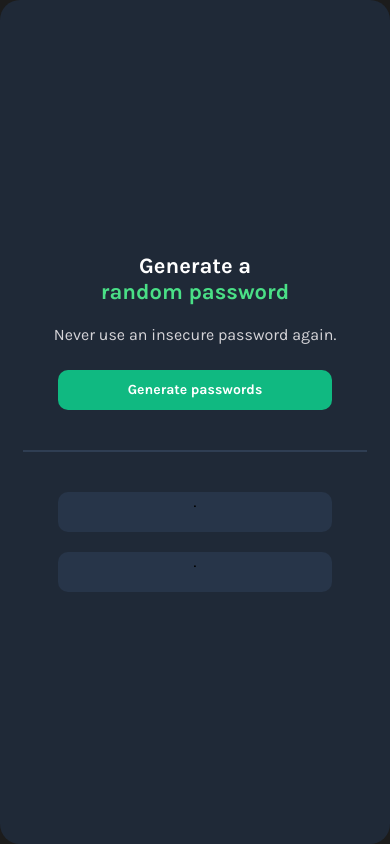
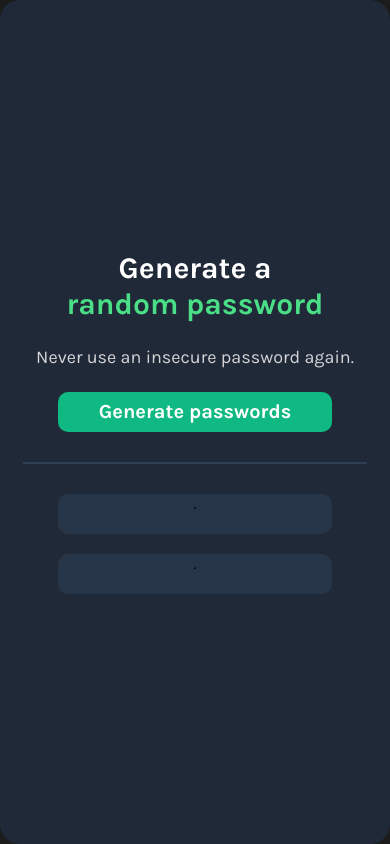
Before and after one commit to Ivanovic18/password-generator, a plain HTML site: page index.html in a window 390 px wide. Drawn offline with nearby package versions, Linux system fonts and the light colour scheme.

Commit message:
Add files via upload

```diff
--- a/style.css
+++ b/style.css
@@ -92,7 +92,7 @@ hr {
     }
 
     .heading {
-        font-size: 32px;
+        font-size: 40px;
     }
 
     p {
@@ -102,7 +102,7 @@ hr {
     }
 
     button {
-        font-size: 18px;
+        font-size: 30px;
         padding: 10px 20px;
         width: 80%;
         margin-left: auto;
@@ -132,17 +132,23 @@ hr {
 
 @media (max-width: 576px) {
     button {
-        font-size: 14px;
+        font-size: 20px;
         padding: 10px 8px;
         width: 80%;
     }
 
     .heading {
-        font-size: 22px;
+        font-size: 30px;
     }
 
     p {
-        font-size: 16px;
-        margin-bottom: 26px;
+        font-size: 18px;
+        margin-top: 24px;
+        margin-bottom: 24px;
+    }
+
+    hr {
+        margin-top: 30px;
+        margin-bottom: 30px;
     }
 }
```
